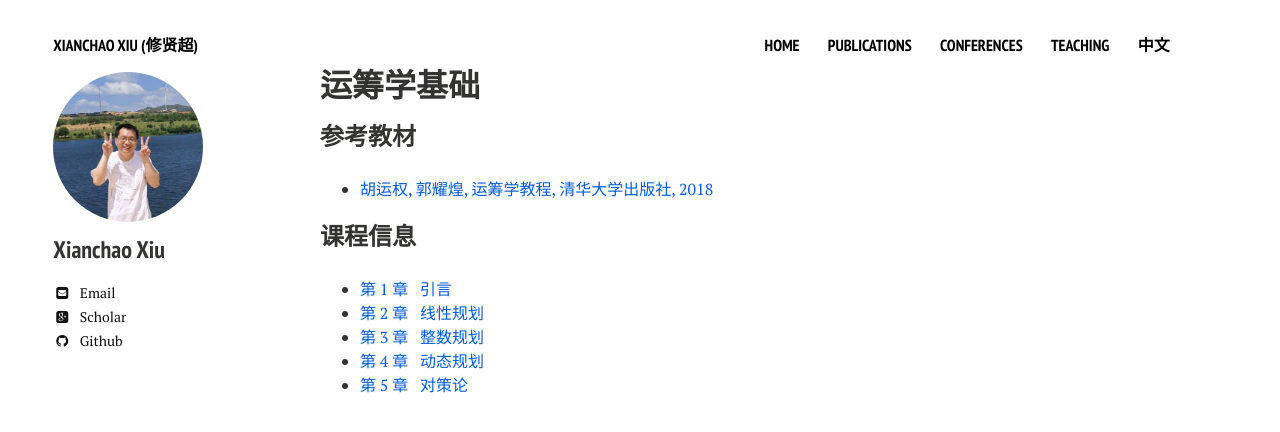
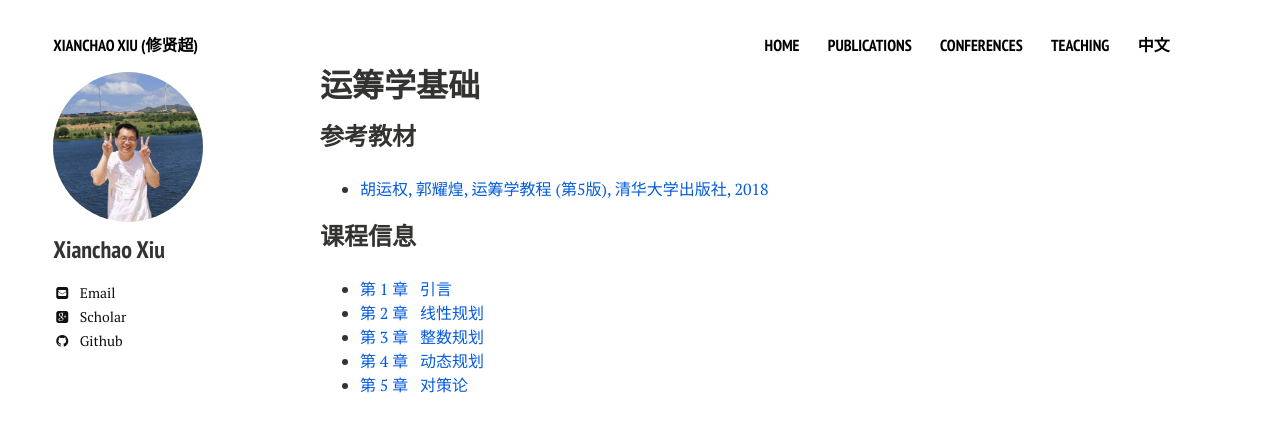
Before and after one commit to xianchaoxiu/xianchaoxiu.github.io, a Jekyll site: the page built from teaching/OR/2025/index.md, in a window 1280 px wide. Shown: the top 432 px of the page. Built offline with Jekyll 4.4.1, drawn with Linux system fonts in a browser that asks for light colours; nearby versions of some CDN libraries.

Commit message:
Update index.md

```diff
--- a/teaching/OR/2025/index.md
+++ b/teaching/OR/2025/index.md
@@ -6,7 +6,7 @@ share: false
 ---
 
 ### 参考教材
-* <a href="https://item.jd.com/14020941.html" class="textlink" target="_blank"> 胡运权, 郭耀煌, 运筹学教程, 清华大学出版社, 2018 </a><br>
+* <a href="https://item.jd.com/14020941.html" class="textlink" target="_blank"> 胡运权, 郭耀煌, 运筹学教程 (第5版), 清华大学出版社, 2018 </a><br>
 
 ### 课程信息
 * <a href="../2025/引言.pdf" class="textlink" target="_blank">  第 1 章 &nbsp;  引言<br>
```
